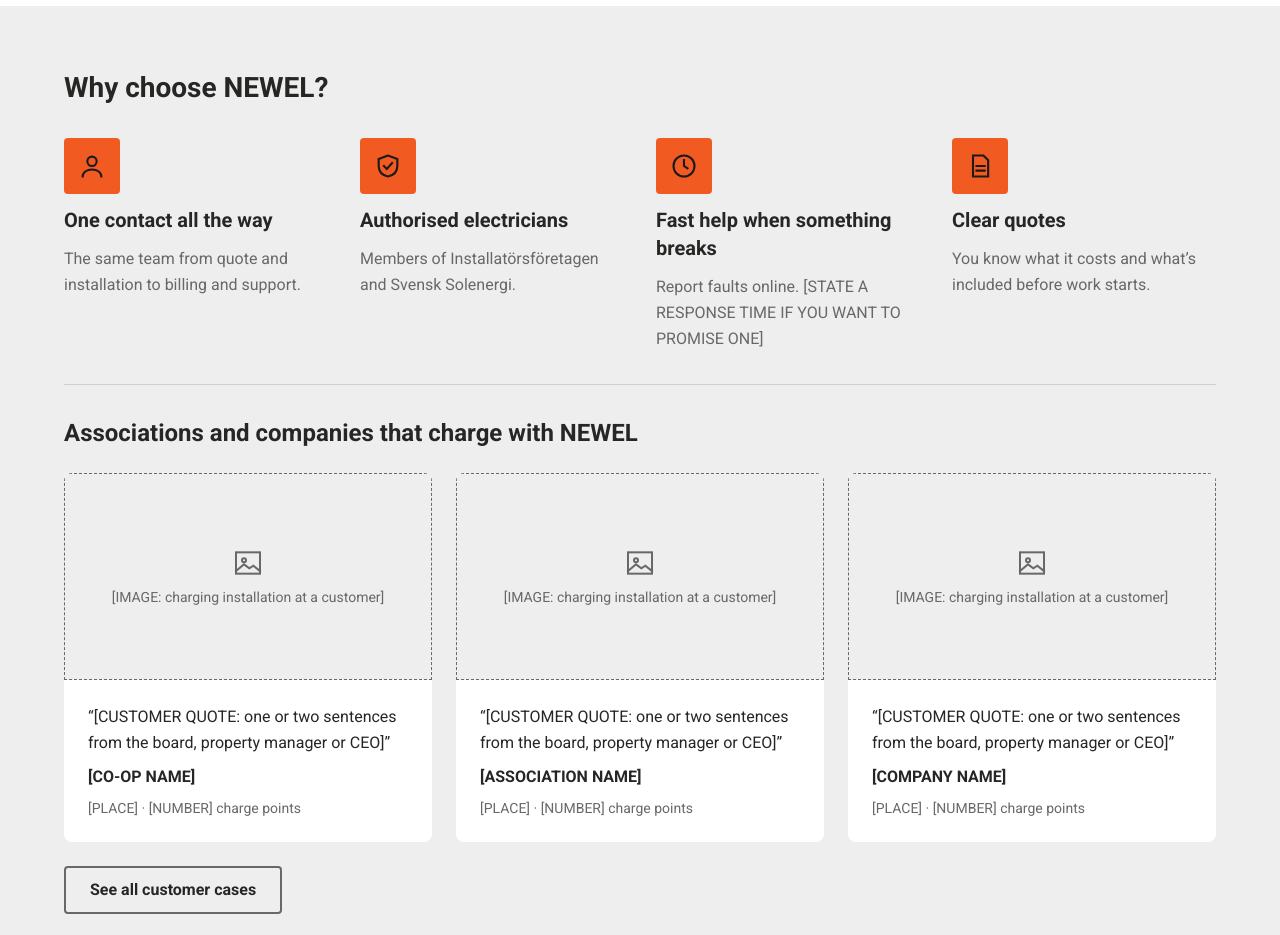
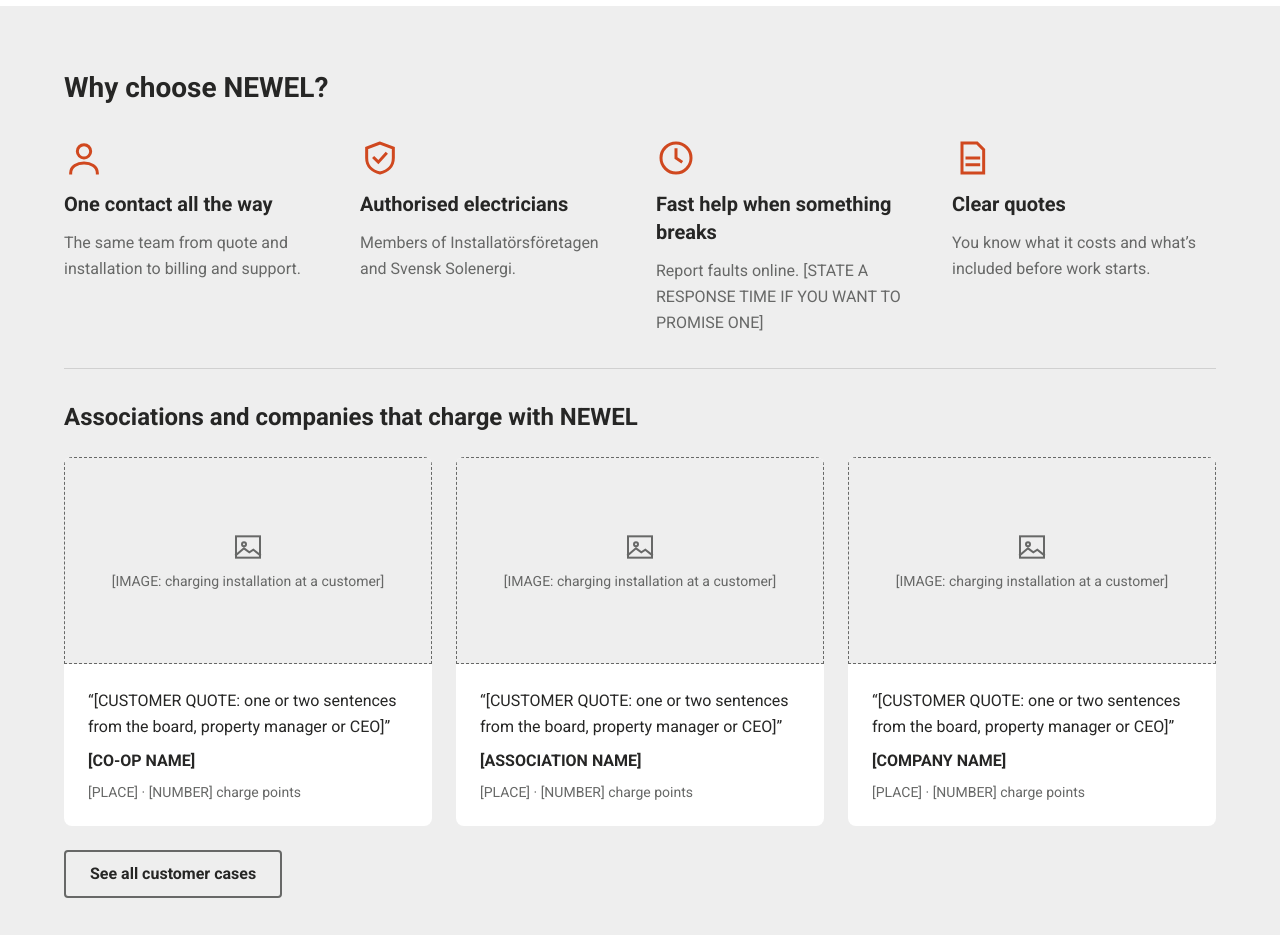
Before and after one commit to VadimD-sketch/newel-demo, a plain HTML site: page en/index.html in a window 1280 px wide. Shown: the part 1560-2495 px from the top of the page. Drawn offline with Linux system fonts and the light colour scheme.

Commit message:
Orange icons without background, balanced intro text (English)

```diff
--- a/en/index.html
+++ b/en/index.html
@@ -81,6 +81,7 @@ section.sec.svc-band{padding:32px 0}
 @media (prefers-reduced-motion:reduce){.svc-band .svc,.svc-band .svc h3::after{transition:none}.svc-band .svc:hover,.svc-band .svc:hover h3::after{transform:none}}
 .stack{display:flex;flex-direction:column;gap:32px}
 .intro{display:flex;flex-direction:column;gap:8px;max-width:720px}
+.intro p,.lead{text-wrap:balance}
 .lead{font-size:18px;line-height:28px}
 .btn-row{display:flex;flex-wrap:wrap;gap:16px}
 .hero{display:flex;flex-wrap:wrap;align-items:center;gap:48px}
@@ -100,7 +101,8 @@ section.sec.svc-band{padding:32px 0}
 .svc p{color:var(--newel-grey)}
 .why{list-style:none;margin:0;padding:0;display:grid;grid-template-columns:repeat(auto-fit,minmax(240px,1fr));gap:32px}
 .why li{display:flex;flex-direction:column;gap:12px}
-.why-ic{width:56px;height:56px;border-radius:4px;background:var(--accent-fill);color:var(--ink-strong);display:flex;align-items:center;justify-content:center}
+.why-ic{display:flex;align-items:center;justify-content:flex-start;height:40px;color:var(--orange-600)}
+.why-ic svg{width:40px;height:40px}
 .why p{color:var(--newel-grey)}
 .zpark{display:flex;flex-wrap:wrap;align-items:center;gap:48px;background:var(--white);border-radius:8px;overflow:hidden}
 .zpark img{flex:1 1 420px;min-width:0;width:100%;aspect-ratio:4/3;object-fit:cover;display:block}
```
